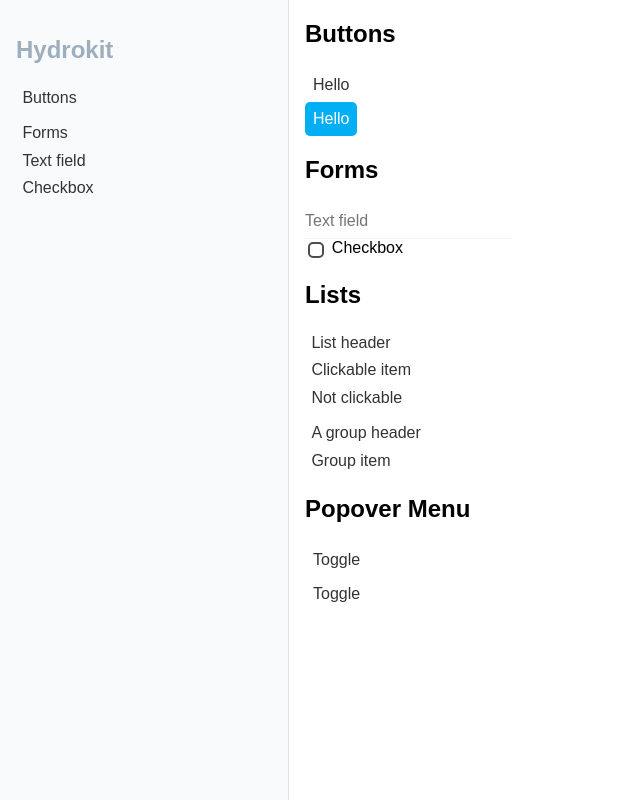
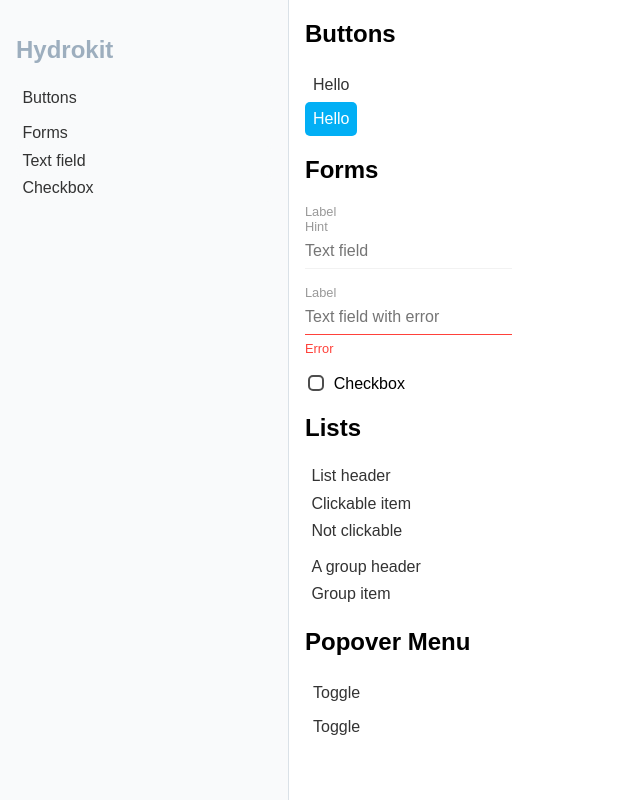
Before and after one commit to aimed/hydrokit, a React (Create React App) app in the folder packages/hydrokit-examples/: page / in a window 1280 px wide. Shown: the whole page, without its empty margins (0-640 px from the left). Built offline with nearby package versions, Linux system fonts and the light colour scheme.

Commit message:
feat: adds form field example

```diff
--- a/packages/hydrokit-examples/src/App.tsx
+++ b/packages/hydrokit-examples/src/App.tsx
@@ -1,6 +1,7 @@
 import './App.css';
 import './button/hydrokit-button.css';
 import './list/hydrokit-list.css';
+import './formfield/hydrokit-formfield.css';
 import './checkbox/hydrokit-checkbox.css';
 import './textfield/hydrokit-textfield.css';
 import './popover-menu/hydrokit-popover-menu.css';
@@ -9,6 +10,7 @@
 
 import { Button } from './button/Button';
 import { Checkbox } from './checkbox/Checkbox';
+import { FormField } from './formfield/FormField';
 import { List } from './list/List';
 import { ListGroup } from './list/ListGroup';
 import { ListItem } from './list/ListItem';
@@ -41,8 +43,15 @@
 
           <section>
             <h2>Forms</h2>
-            <section><TextField placeholder="Text field" /></section>
-            <section><Checkbox /> Checkbox</section>
+            <FormField label="Label" hint="Hint">
+              <TextField placeholder="Text field" />
+            </FormField>
+            <FormField label="Label" error="Error">
+              <TextField placeholder="Text field with error" />
+            </FormField>
+            <FormField>
+              <Checkbox /><label>Checkbox</label>
+            </FormField>
           </section>
 
           <section>
```
